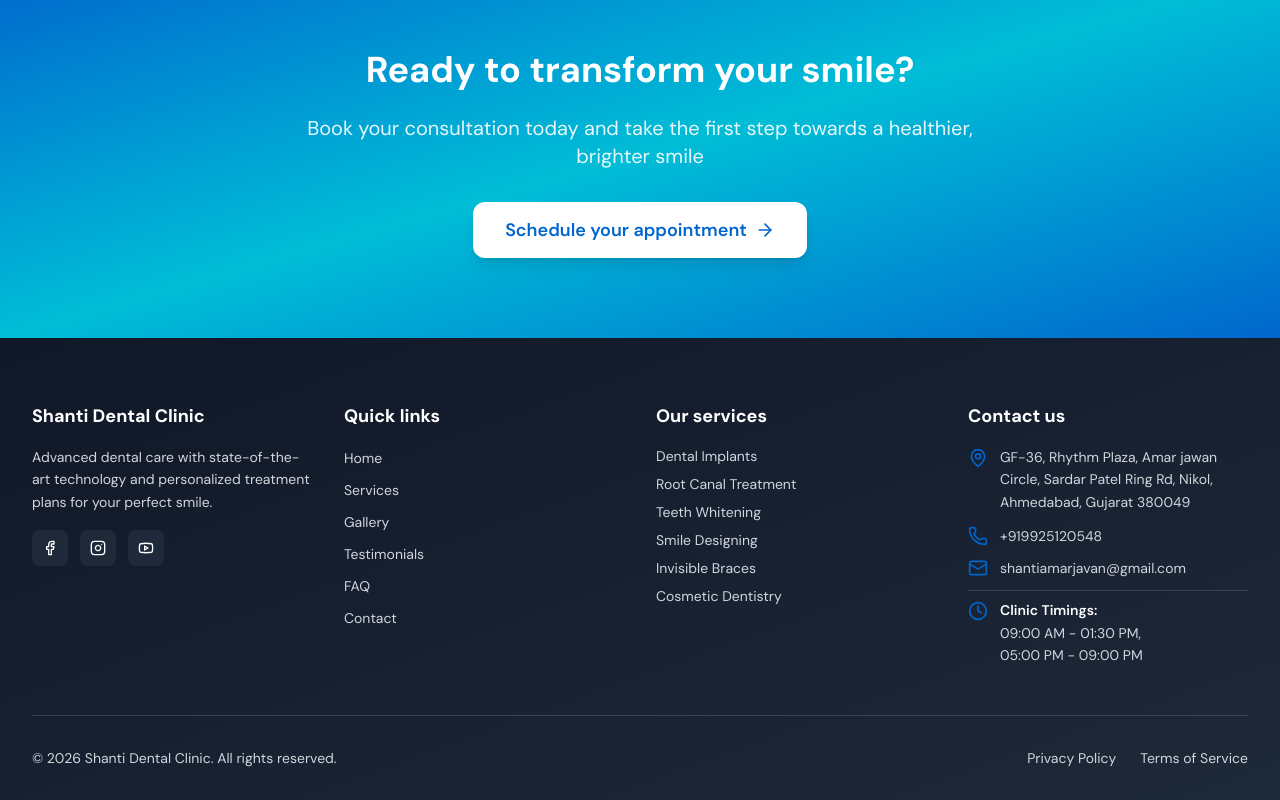
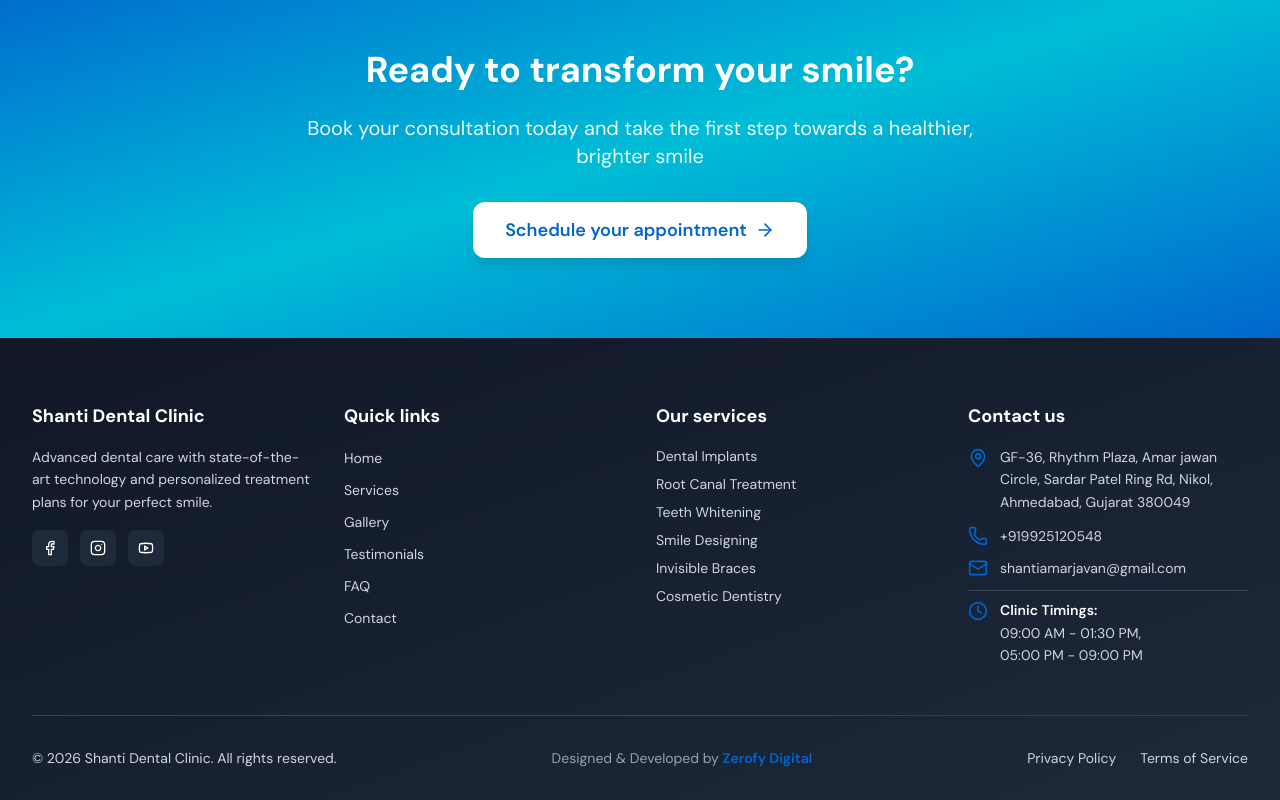
Before and after one commit to zerofydigital/shanti_clinic, a Next.js app: page / in a window 1280 px wide. Shown: the part 4255-5055 px from the top of the page. Built offline with nearby package versions, Linux system fonts and the light colour scheme.

Commit message:
minor change :  added development comapny name into footer

```diff
--- a/src/components/Footer.tsx
+++ b/src/components/Footer.tsx
@@ -166,9 +166,20 @@ export default function Footer() {
         </div>
 
         {/* Footer Bottom */}
-        <div className="pt-8 border-t border-gray-700 flex flex-col sm:flex-row items-center justify-between gap-4">
-          <p className="text-sm text-center sm:text-left">
+        <div className="pt-8 border-t border-gray-700 flex flex-col md:flex-row items-center justify-between gap-4 text-sm">
+          <p className="text-center md:text-left">
             © {currentYear} Shanti Dental Clinic. All rights reserved.
+          </p>
+          <p className="text-center text-gray-400">
+            Designed & Developed by{" "}
+            <a
+              href="https://www.linkedin.com/company/zerofydigital"
+              target="_blank"
+              rel="noopener noreferrer"
+              className="font-semibold text-primary hover:text-white transition-colors"
+            >
+              Zerofy Digital
+            </a>
           </p>
           <div className="flex gap-6 text-sm">
             <span className="hover:text-white transition-colors cursor-pointer">
```
